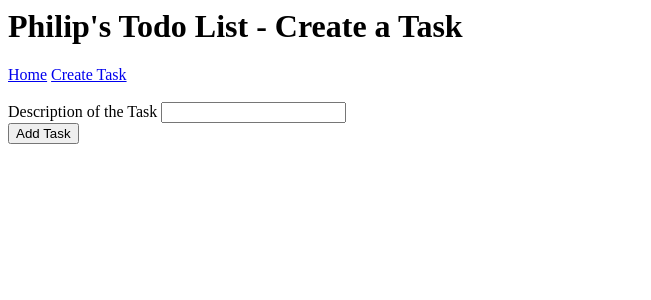
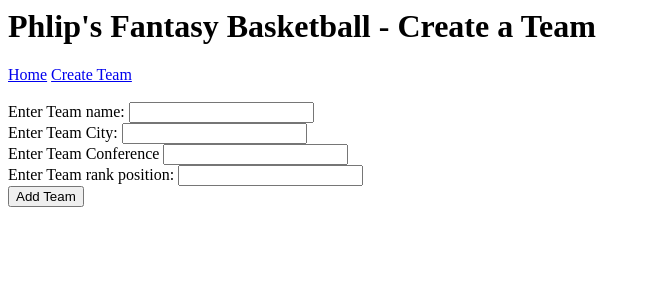
Before and after one commit to PhilipL1/project-bball, a Flask app: page /create in a window 1280 px wide. Shown: the top 300 px of the page, without its empty margins (0-651 px from the left). Run offline with Flask 2, Linux system fonts and the light colour scheme.

Commit message:
Team Crud

```diff
--- a/application/forms.py
+++ b/application/forms.py
@@ -1,7 +1,10 @@
 from flask_wtf import FlaskForm #class that the forms clasess are going to inherit from so they need to be type form
 from wtforms import StringField, SubmitField
-from wtforms.validators import DataRequired
+from wtforms.validators import Length
 
-class TaskForm(FlaskForm):
-    description= StringField('Description of the Task', validators=[DataRequired()])
-    submit=SubmitField('Add Task') # the botton
+class TeamForm(FlaskForm):
+    form_name= StringField('Enter Team name: ', validators=[Length(min = 1)])
+    form_city= StringField('Enter Team City: ', validators=[Length(min = 1)])
+    form_conference= StringField('Enter Team Conference', validators=[Length(min = 1)])
+    form_rank= StringField('Enter Team rank position: ', validators=[Length(min = 1)])
+    submit=SubmitField('Add Team') # the botton
--- a/application/routes.py
+++ b/application/routes.py
@@ -1,55 +1,55 @@
-from application.forms import TaskForm
+from application.forms import TeamForm
 from application import app, db
-from application.models import Tasks
-from application.forms import TaskForm
+from application.models import Teams
+from application.forms import TeamForm
 from flask import render_template, request, redirect, url_for
 
 
 @app.route("/")
 @app.route("/home")
 def home():
-    all_tasks = Tasks.query.all()
+    all_teams = Teams.query.all()
     output=""
-    return render_template("index.html", title="Home", all_tasks = all_tasks)
+    return render_template("index.html", title="Home", all_teams = all_teams)
 
 @app.route("/create", methods=["GET", "POST"]) #allow get & post request
 def create():
-    form=TaskForm()
+    form=TeamForm()
     if request.method == "POST": #(check to see if the method a post request.)post request: send  the filled/complete info to the route
         if form.validate_on_submit():#check if the form validates
-            new_task = Tasks(description = form.description.data) #check if new task has been added with the data
-            db.session.add(new_task) # add the new task to the route
+            new_team = Teams(
+                name = form.form_name.data,
+                city = form.form_city.data,
+                conference = form.form_conference.data,
+                rank = form.form_rank.data
+            ) #check if new team has been added with the data
+            db.session.add(new_team) # add the new team to the route
             db.session.commit() # commit to the data base itself
             return redirect(url_for("home"))  #redirect back to the home page
-    return render_template("add.html", title = "Create a Task", form=form)
-
-@app.route("/complete/<int:id>") #button will only do post request
-def complete(id):
-    task=Tasks.query.filter_by(id=id).first()
-    task.completed =True
-    db.session.commit()
-    return redirect(url_for("home"))
-
-@app.route("/incomplete/<int:id>") #button will only do post request
-def incomplete(id):
-    task= Tasks.query.filter_by(id=id).first()
-    task.completed =False
-    db.session.commit()
-    return redirect(url_for("home"))
+    return render_template("add.html", title = "Create a Team", form=form) # display ftml file
 
 @app.route("/update/<int:id>", methods=["GET","POST"]) #buton will get the id & post request
 def update(id):
-    form= TaskForm()
-    task= Tasks.query.filter_by(id=id).first()
+    form= TeamForm()
+    team= Teams.query.filter_by(id=id).first()
+
+    form.form_name.data = team.name# put data in the input box
+    form.form_city.data = team.city
+    form.form_conference.data = team.conference
+    form.form_rank.data = team.rank
+
     if request.method =="POST": # id the form has been posted
-        task.description = form.description.data
+        team.name = form.form_name.data # refere to model.py && send to the data base
+        team.city = form.form_city.data
+        team.conference = form.form_conference.data
+        team.rank = form.form_rank.data
         db.session.commit()
         return redirect(url_for("home"))
-    return render_template("update.html", form=form, title="Update Task", task=task)
+    return render_template("update.html", form=form, title="Update Team", team=team)
 
 @app.route("/delete/<int:id>")
 def delete(id):
-    task=Tasks.query.filter_by(id=id).first()
-    db.session.delete(task)
+    team=Teams.query.filter_by(id=id).first()
+    db.session.delete(team)
     db.session.commit()
     return redirect(url_for("home"))
--- a/application/templates/add.html
+++ b/application/templates/add.html
@@ -4,7 +4,10 @@
 <br><br>
 <form action ='' method = 'POST'>
 {{ form.hidden_tag() }}
-{{form.description.label}} {{form.description}}<br>
+{{form.form_name.label}} {{form.form_name}}<br>
+{{form.form_city.label}} {{form.form_city}}<br>
+{{form.form_conference.label}} {{form.form_conference}}<br>
+{{form.form_rank.label}} {{form.form_rank}}<br>
 {{form.submit}}
 </form>
 {% endblock body %}
--- a/application/templates/layout.html
+++ b/application/templates/layout.html
@@ -1,11 +1,11 @@
 <html>
     <head>
-        <title>Phlip's Todo List- {{titile}}</title> <!-- title on tab bar  -->
+        <title>Phlip's Fantasy Basketball- {{title}}</title> <!-- title on tab bar  -->
     </head>
     <body>
-        <h1> Philip's Todo List - {{ title}}</h1> <!-- title of website -->
+        <h1> Phlip's Fantasy Basketball - {{ title}}</h1> <!-- title of website -->
         <a href="{{ url_for('home') }}">Home</a>
-        <a href="{{ url_for('create') }}">Create Task</a>
+        <a href="{{ url_for('create') }}">Create Team</a>
         {% block body%}
         {% endblock body %}
     </body> <!-- url_for >> get URL for a function -->
```
Also changed, not shown: application/models.py (+14 -4 lines), application/templates/index.html (+14 -38 lines), application/templates/update.html (+7 -4 lines), create.py (+4 -4 lines), tests/test_unit.py (+14 -22 lines).
